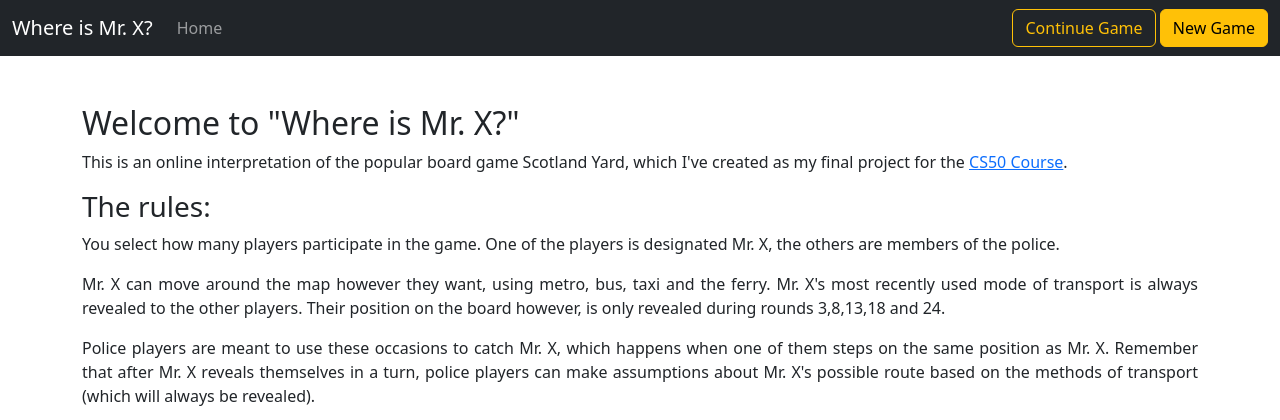
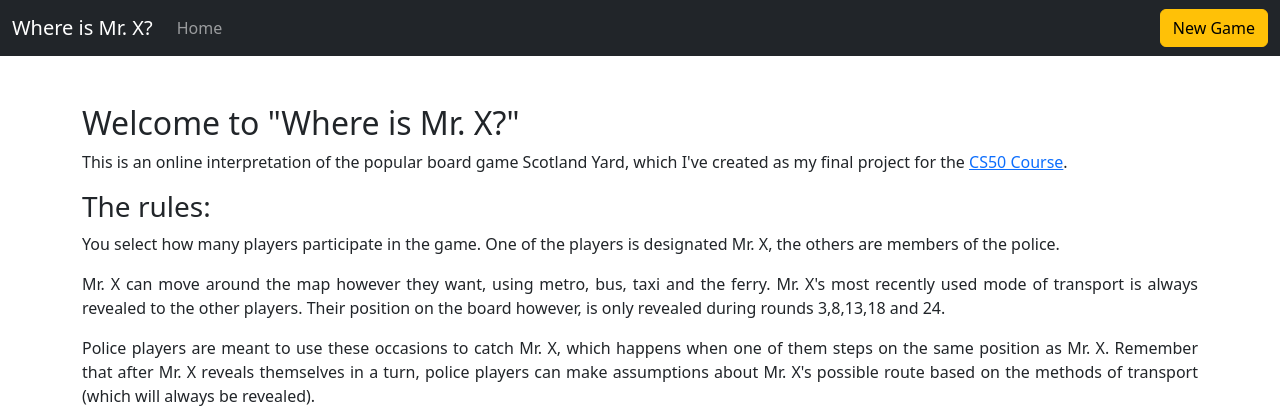
Before and after one commit to kaijesi/scotland_yard, a Flask app: page / in a window 1280 px wide. Shown: the top 420 px of the page. Run offline with Flask 2, Linux system fonts and the light colour scheme; some libraries are stand-ins or nearby versions.

Commit message:
Removed continue game button from header section

```diff
--- a/templates/layout.html
+++ b/templates/layout.html
@@ -21,7 +21,6 @@
                 </li>
             </ul>
             <div class="col-md-3 text-end">
-                <button type="button" class="btn btn-outline-warning mr-2">Continue Game</button>
                 <a href="/session-setup" class="btn btn-warning mr-2" role="button">New Game</a>
             </div>
         </div>
```
